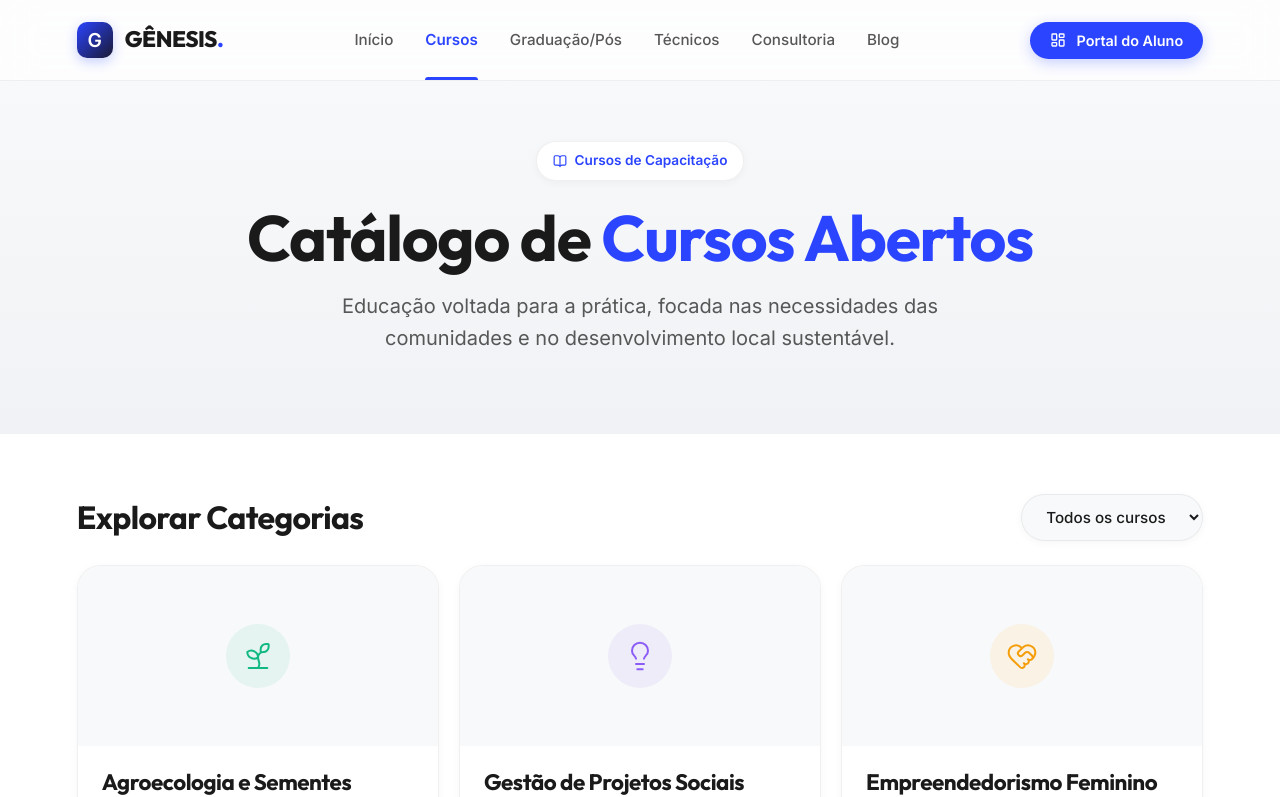
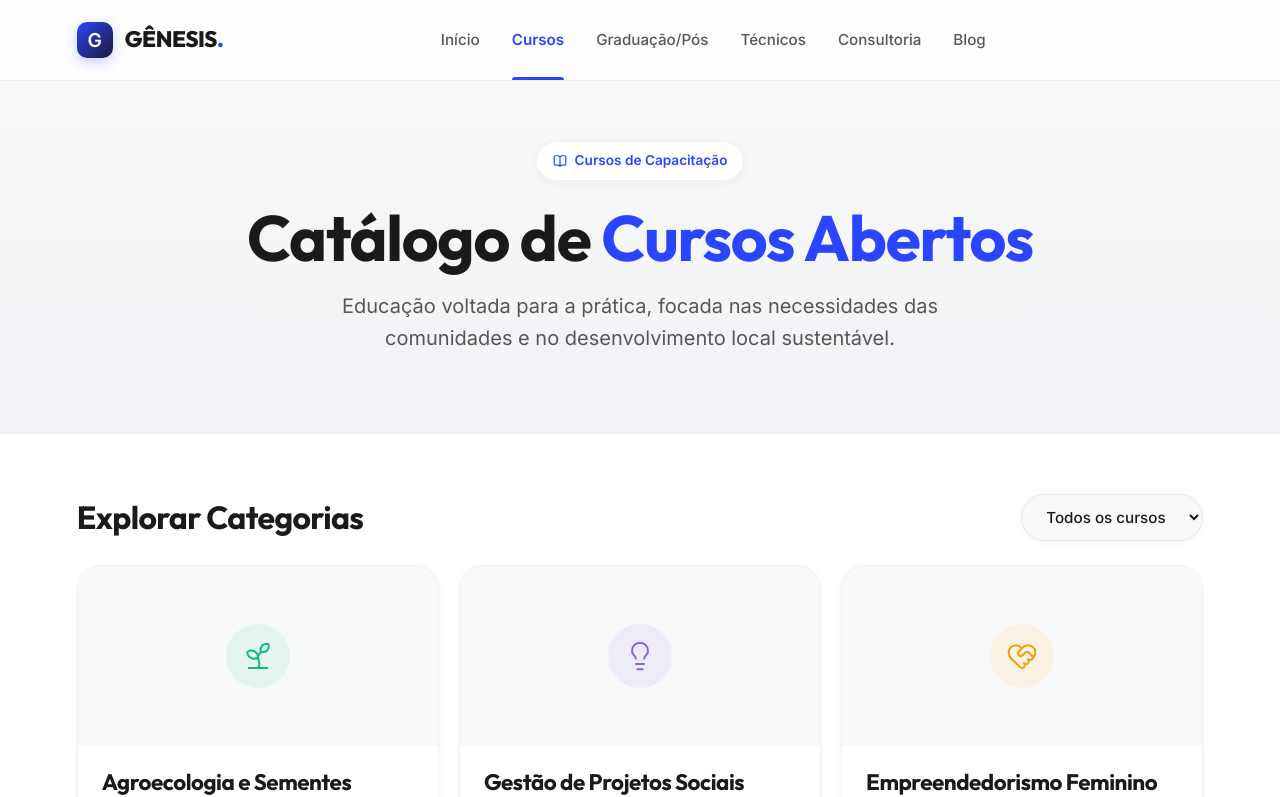
Before and after one commit to visionxma/genesiseducacional, a Next.js app: page /cursos in a window 1280 px wide. Shown: the top 797 px of the page. Built offline with nearby package versions, Linux system fonts and the light colour scheme.

Commit message:
enviando

```diff
--- a/next.config.ts
+++ b/next.config.ts
@@ -1,10 +1,5 @@
 import type { NextConfig } from "next";
-import path from "path";
 
-const nextConfig: NextConfig = {
-  turbopack: {
-    root: path.resolve(__dirname),
-  },
-};
+const nextConfig: NextConfig = {};
 
 export default nextConfig;
--- a/src/app/components/PublicLayout.tsx
+++ b/src/app/components/PublicLayout.tsx
@@ -2,7 +2,7 @@
 
 import Link from "next/link";
 import { usePathname } from 'next/navigation';
-import { ArrowRight, BookOpen, GraduationCap, Users, LayoutDashboard } from "lucide-react";
+import { ArrowRight, BookOpen, GraduationCap, Users } from "lucide-react";
 
 export default function PublicLayout({ children }: { children: React.ReactNode }) {
   const pathname = usePathname();
@@ -94,14 +94,7 @@ export default function PublicLayout({ children }: { children: React.ReactNode }
           </nav>
 
           {/* ACTIONS */}
-          <div style={{ display: 'flex', gap: 16 }}>
-            <Link href="/admin">
-              <button className="btn btn-primary" style={{ padding: '10px 20px', fontSize: '0.9rem' }}>
-                <LayoutDashboard size={16} />
-                Portal do Aluno
-              </button>
-            </Link>
-          </div>
+          <div style={{ display: 'flex', gap: 16 }}></div>
         </div>
 
         {/* Helper class inline specifically for this layout */}
```
Also changed, not shown: 1 other file (tests, documents, lock files or other folders).
